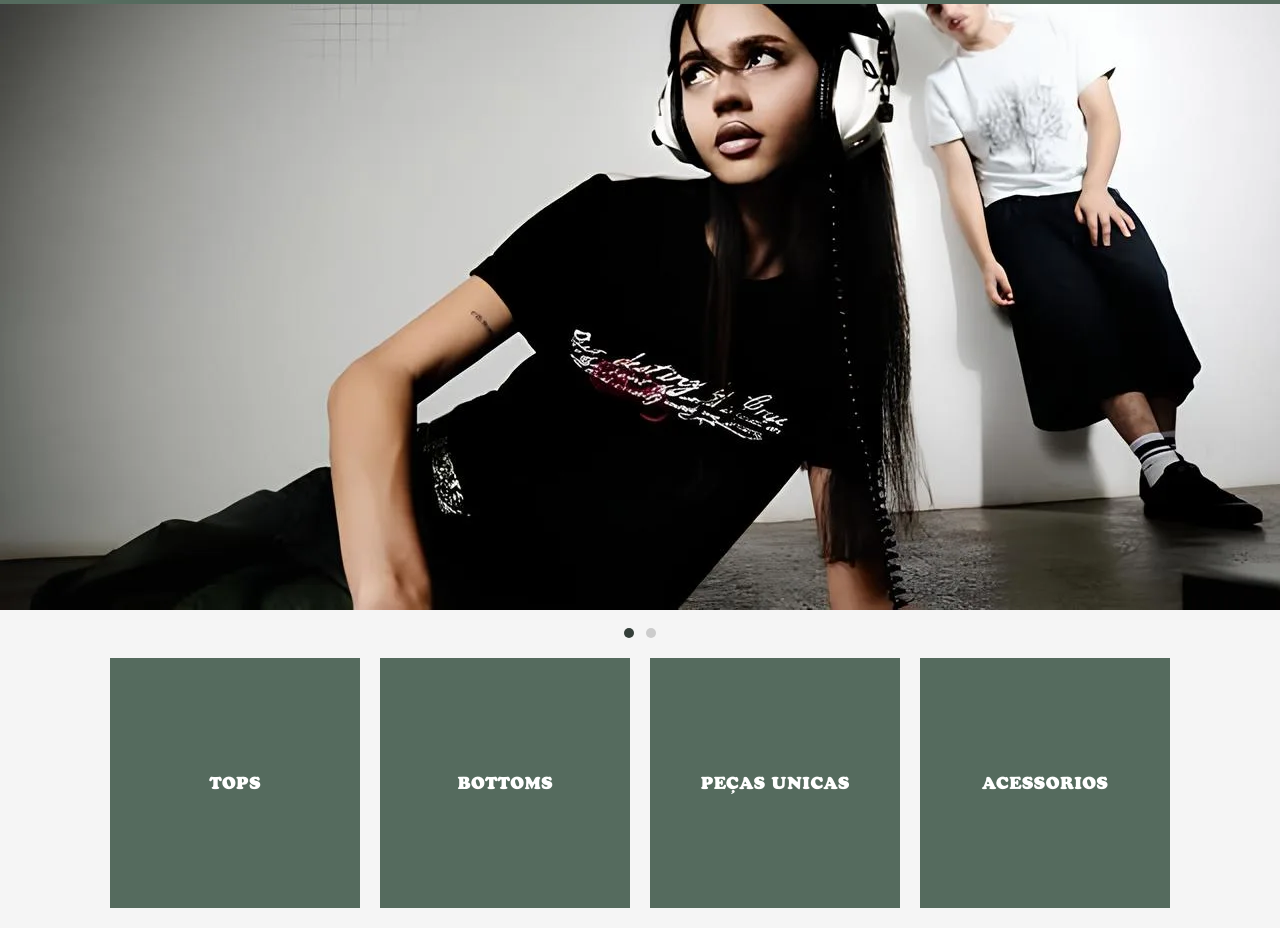
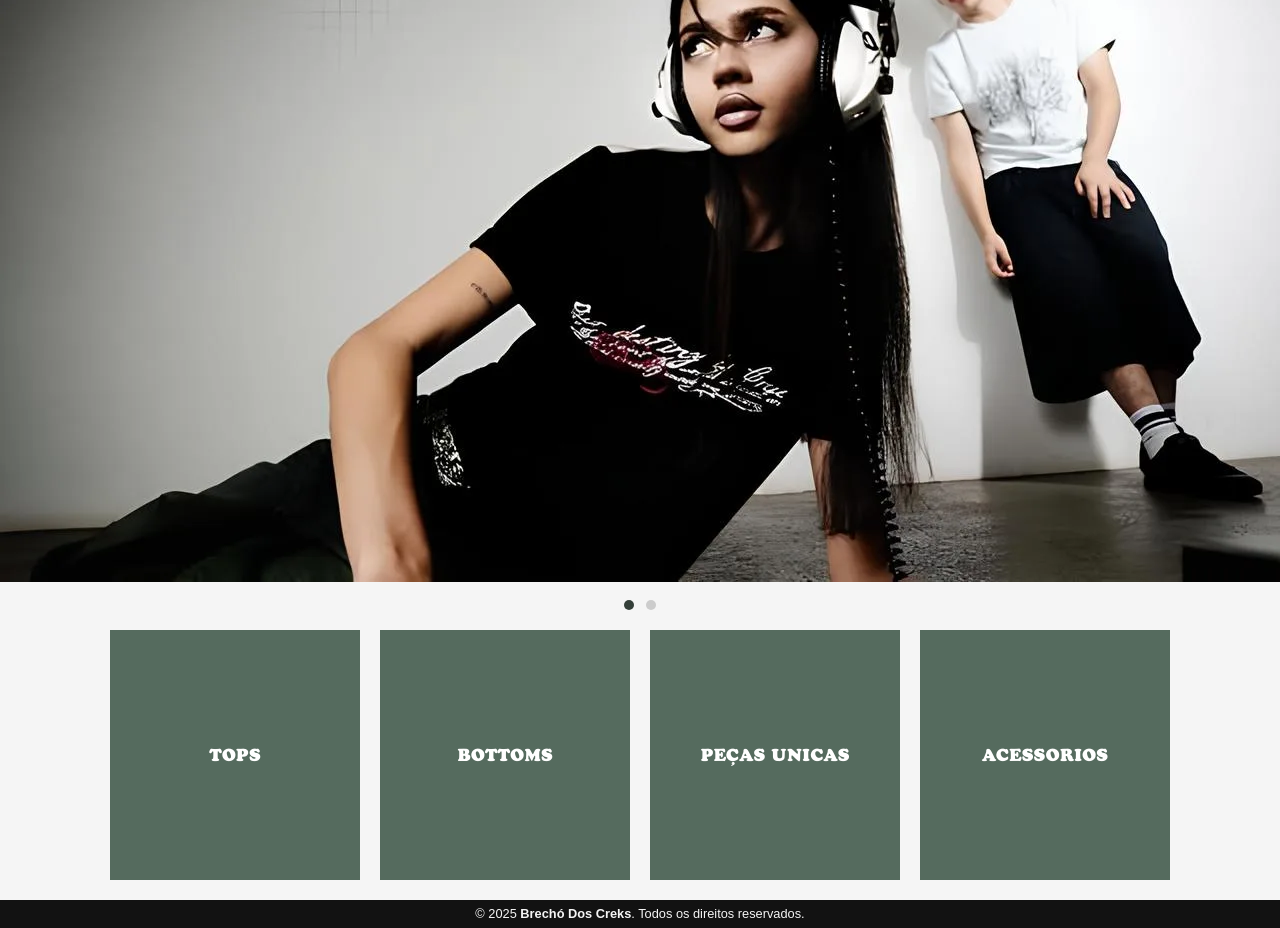
Before and after one commit to KekelProgramas/brecho_dos_creks, a plain HTML site: page index.html in a window 1280 px wide. Shown: the part 139-1067 px from the top of the page. Drawn offline with Linux system fonts and the light colour scheme.

Commit message:
rodape e top bar fixada

```diff
--- a/index.html
+++ b/index.html
@@ -39,5 +39,9 @@
       <div class="categoria">PEÇAS UNICAS</div>
       <div class="categoria">ACESSORIOS</div>
     </div>
+
+    <footer class="rodape">
+        <p>© 2025 <strong>Brechó Dos Creks</strong>. Todos os direitos reservados.</p>
+    </footer>
   </body>
 </html>
--- a/style.css
+++ b/style.css
@@ -69,6 +69,7 @@ input[type="search"]::-webkit-search-results-decoration {
 }
 
 #top_cabeca {
+  position: fixed;
   background-color: #121212;
   color: #595757;
   font-size: 0.8em;
@@ -155,3 +156,12 @@ input[type="search"]::-webkit-search-results-decoration {
   max-width: 250px;
   aspect-ratio: 1/1;
 }
+
+.rodape {
+  background-color: #121212;
+  color: #f5f5f5;
+  font-size: 0.8em;
+  text-align: center;
+  font-family: "Karla", sans-serif;
+  padding: 0.5em;
+}
```
